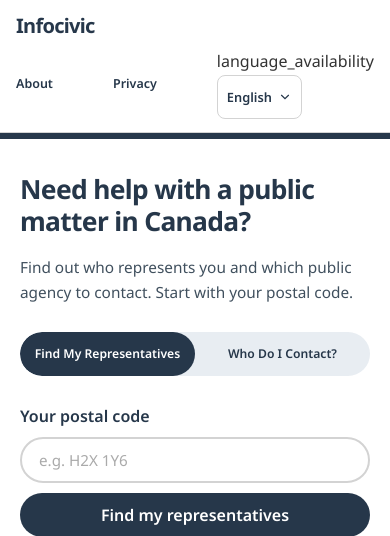
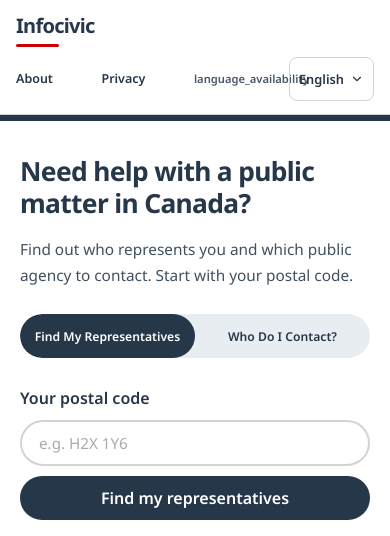
Before and after one commit to antonydis/canadian-representatives-finder, a Flask app: page / in a window 390 px wide. Shown: the top 536 px of the page. Run offline with Flask 3, Linux system fonts and the light colour scheme.

Commit message:
Add understated red wordmark underline and visible six-language indicator

```diff
--- a/web/static/css/style.css
+++ b/web/static/css/style.css
@@ -1302,3 +1302,19 @@ main{padding:0 20px 72px}
  .search-card{padding:8px 0 0}
 }
 @media(max-width:410px){.header-nav{width:100%;justify-content:space-between}.tab-btn{font-size:.76rem}}
+
+/* Infocivic identity: purposeful Canada.ca red accent and multilingual discoverability */
+.site-name .primary{display:inline-block;position:relative;padding-bottom:8px}
+.site-name .primary::after{content:"";position:absolute;left:0;bottom:0;width:55px;height:4px;border-radius:2px;background:var(--red)}
+.language-options{display:flex;align-items:center;gap:12px;min-width:0}
+.language-availability{font-size:.79rem;line-height:1.3;color:#46576a;font-weight:600;white-space:nowrap}
+@media(max-width:740px){
+ .header-nav{gap:12px}
+ .language-options{gap:7px}
+ .language-availability{font-size:.72rem}
+}
+@media(max-width:560px){
+ .language-options{flex-wrap:nowrap}
+ .language-availability{font-size:.7rem;white-space:normal;max-width:88px;text-align:right}
+ .site-name .primary::after{width:43px;height:3px}
+}
```
